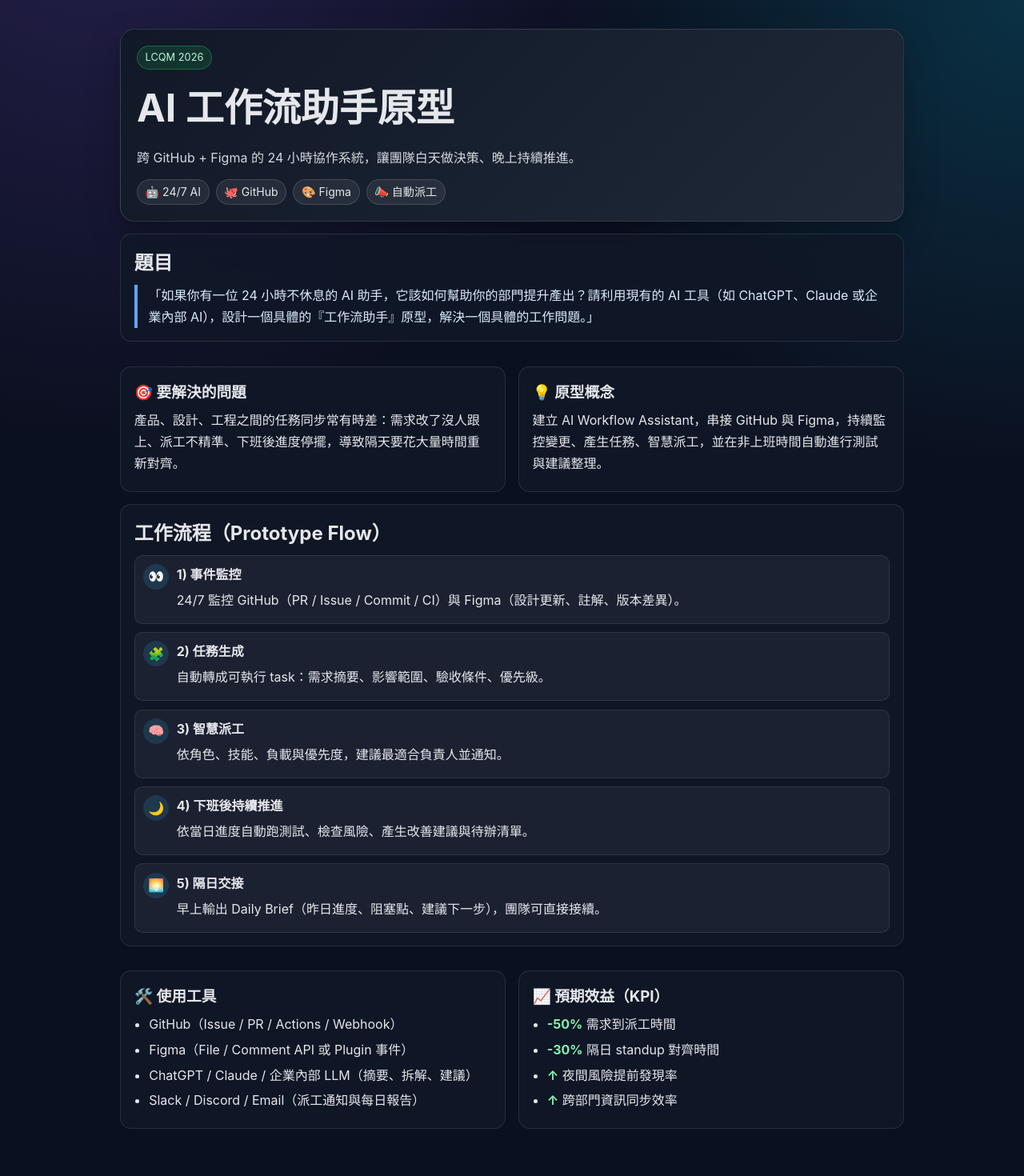
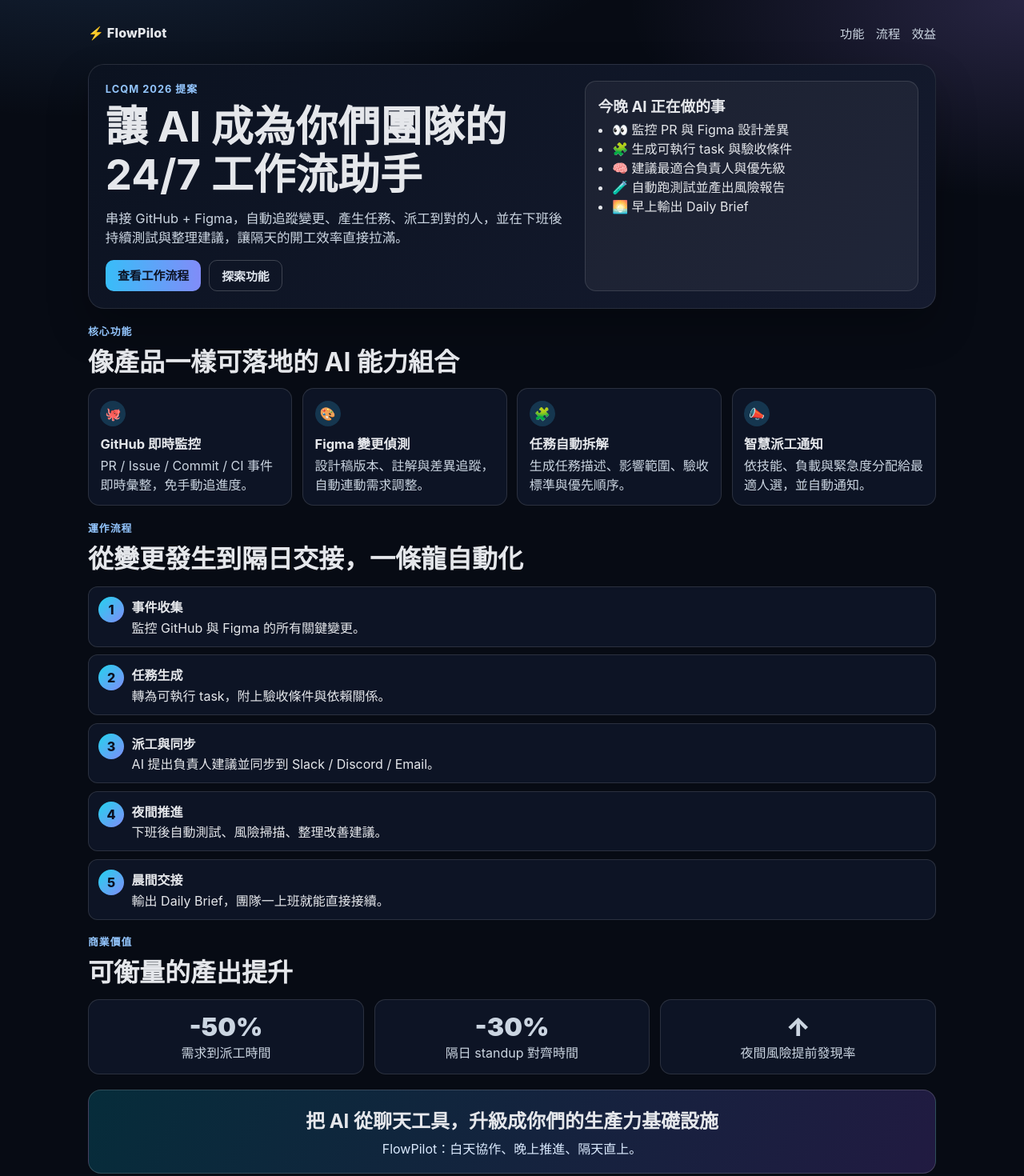
Before and after one commit to kerokerokerokerokerokero/lctech-lottery, a SvelteKit app: page /lcqm in a window 1280 px wide. Shown: the top 1470 px of the page at 80% size. Built offline with nearby package versions, Linux system fonts and the light colour scheme.

Commit message:
style: redesign lcqm as product-style landing page

```diff
--- a/src/routes/lcqm/+page.svelte
+++ b/src/routes/lcqm/+page.svelte
@@ -1,236 +1,390 @@
 <svelte:head>
-	<title>LCQM｜AI 工作流助手提案</title>
+	<title>FlowPilot｜LCQM AI 工作流助手</title>
+	<meta
+		name="description"
+		content="FlowPilot 是一個串接 GitHub 與 Figma 的 AI 工作流助手，24 小時自動監控、拆解任務、智慧派工，讓團隊隔天直接接手。"
+	/>
 </svelte:head>
 
 <main>
+	<header class="nav">
+		<div class="logo">⚡ FlowPilot</div>
+		<nav>
+			<a href="#features">功能</a>
+			<a href="#workflow">流程</a>
+			<a href="#kpi">效益</a>
+		</nav>
+	</header>
+
 	<section class="hero">
-		<div class="hero-badge">LCQM 2026</div>
-		<h1>AI 工作流助手原型</h1>
-		<p class="subtitle">跨 GitHub + Figma 的 24 小時協作系統，讓團隊白天做決策、晚上持續推進。</p>
-		<div class="chips">
-			<span>🤖 24/7 AI</span>
-			<span>🐙 GitHub</span>
-			<span>🎨 Figma</span>
-			<span>📣 自動派工</span>
+		<div class="hero-copy">
+			<p class="eyebrow">LCQM 2026 提案</p>
+			<h1>讓 AI 成為你們團隊的<br />24/7 工作流助手</h1>
+			<p class="lead">
+				串接 GitHub + Figma，自動追蹤變更、產生任務、派工到對的人，並在下班後持續測試與整理建議，讓隔天的開工效率直接拉滿。
+			</p>
+			<div class="hero-cta">
+				<a class="btn primary" href="#workflow">查看工作流程</a>
+				<a class="btn ghost" href="#features">探索功能</a>
+			</div>
+		</div>
+		<div class="hero-panel">
+			<h3>今晚 AI 正在做的事</h3>
+			<ul>
+				<li>👀 監控 PR 與 Figma 設計差異</li>
+				<li>🧩 生成可執行 task 與驗收條件</li>
+				<li>🧠 建議最適合負責人與優先級</li>
+				<li>🧪 自動跑測試並產出風險報告</li>
+				<li>🌅 早上輸出 Daily Brief</li>
+			</ul>
 		</div>
 	</section>
 
-	<section class="card question">
-		<h2>題目</h2>
-		<blockquote>
-			「如果你有一位 24 小時不休息的 AI 助手，它該如何幫助你的部門提升產出？請利用現有的 AI
-			工具（如 ChatGPT、Claude 或企業內部 AI），設計一個具體的『工作流助手』原型，解決一個具體的工作問題。」
-		</blockquote>
-	</section>
-
-	<section class="grid two">
+	<section id="features" class="section">
+		<div class="section-head">
+			<p class="eyebrow">核心功能</p>
+			<h2>像產品一樣可落地的 AI 能力組合</h2>
+		</div>
+		<div class="cards four">
 			<article class="card">
-			<h3>🎯 要解決的問題</h3>
-			<p>
-				產品、設計、工程之間的任務同步常有時差：需求改了沒人跟上、派工不精準、下班後進度停擺，導致隔天要花大量時間重新對齊。
-			</p>
+				<div class="icon">🐙</div>
+				<h3>GitHub 即時監控</h3>
+				<p>PR / Issue / Commit / CI 事件即時彙整，免手動追進度。</p>
 			</article>
 			<article class="card">
-			<h3>💡 原型概念</h3>
-			<p>
-				建立 AI Workflow Assistant，串接 GitHub 與 Figma，持續監控變更、產生任務、智慧派工，並在非上班時間自動進行測試與建議整理。
-			</p>
+				<div class="icon">🎨</div>
+				<h3>Figma 變更偵測</h3>
+				<p>設計稿版本、註解與差異追蹤，自動連動需求調整。</p>
 			</article>
-	</section>
-
-	<section class="card">
-		<h2>工作流程（Prototype Flow）</h2>
-		<div class="flow">
-			<div class="step">
-				<div class="icon">👀</div>
-				<div>
-					<h4>1) 事件監控</h4>
-					<p>24/7 監控 GitHub（PR / Issue / Commit / CI）與 Figma（設計更新、註解、版本差異）。</p>
-				</div>
-			</div>
-			<div class="step">
+			<article class="card">
 				<div class="icon">🧩</div>
-				<div>
-					<h4>2) 任務生成</h4>
-					<p>自動轉成可執行 task：需求摘要、影響範圍、驗收條件、優先級。</p>
-				</div>
-			</div>
-			<div class="step">
-				<div class="icon">🧠</div>
-				<div>
-					<h4>3) 智慧派工</h4>
-					<p>依角色、技能、負載與優先度，建議最適合負責人並通知。</p>
-				</div>
-			</div>
-			<div class="step">
-				<div class="icon">🌙</div>
-				<div>
-					<h4>4) 下班後持續推進</h4>
-					<p>依當日進度自動跑測試、檢查風險、產生改善建議與待辦清單。</p>
-				</div>
-			</div>
-			<div class="step">
-				<div class="icon">🌅</div>
-				<div>
-					<h4>5) 隔日交接</h4>
-					<p>早上輸出 Daily Brief（昨日進度、阻塞點、建議下一步），團隊可直接接續。</p>
-				</div>
-			</div>
+				<h3>任務自動拆解</h3>
+				<p>生成任務描述、影響範圍、驗收標準與優先順序。</p>
+			</article>
+			<article class="card">
+				<div class="icon">📣</div>
+				<h3>智慧派工通知</h3>
+				<p>依技能、負載與緊急度分配給最適人選，並自動通知。</p>
+			</article>
 		</div>
 	</section>
 
-	<section class="grid two">
-		<article class="card">
-			<h3>🛠️ 使用工具</h3>
-			<ul>
-				<li>GitHub（Issue / PR / Actions / Webhook）</li>
-				<li>Figma（File / Comment API 或 Plugin 事件）</li>
-				<li>ChatGPT / Claude / 企業內部 LLM（摘要、拆解、建議）</li>
-				<li>Slack / Discord / Email（派工通知與每日報告）</li>
-			</ul>
+	<section id="workflow" class="section workflow">
+		<div class="section-head">
+			<p class="eyebrow">運作流程</p>
+			<h2>從變更發生到隔日交接，一條龍自動化</h2>
+		</div>
+
+		<ol>
+			<li>
+				<span>1</span>
+				<div>
+					<h4>事件收集</h4>
+					<p>監控 GitHub 與 Figma 的所有關鍵變更。</p>
+				</div>
+			</li>
+			<li>
+				<span>2</span>
+				<div>
+					<h4>任務生成</h4>
+					<p>轉為可執行 task，附上驗收條件與依賴關係。</p>
+				</div>
+			</li>
+			<li>
+				<span>3</span>
+				<div>
+					<h4>派工與同步</h4>
+					<p>AI 提出負責人建議並同步到 Slack / Discord / Email。</p>
+				</div>
+			</li>
+			<li>
+				<span>4</span>
+				<div>
+					<h4>夜間推進</h4>
+					<p>下班後自動測試、風險掃描、整理改善建議。</p>
+				</div>
+			</li>
+			<li>
+				<span>5</span>
+				<div>
+					<h4>晨間交接</h4>
+					<p>輸出 Daily Brief，團隊一上班就能直接接續。</p>
+				</div>
+			</li>
+		</ol>
+	</section>
+
+	<section id="kpi" class="section">
+		<div class="section-head">
+			<p class="eyebrow">商業價值</p>
+			<h2>可衡量的產出提升</h2>
+		</div>
+		<div class="cards three stats">
+			<article class="card stat">
+				<p class="value">-50%</p>
+				<p class="label">需求到派工時間</p>
 			</article>
-		<article class="card kpi">
-			<h3>📈 預期效益（KPI）</h3>
-			<ul>
-				<li><strong>-50%</strong> 需求到派工時間</li>
-				<li><strong>-30%</strong> 隔日 standup 對齊時間</li>
-				<li><strong>↑</strong> 夜間風險提前發現率</li>
-				<li><strong>↑</strong> 跨部門資訊同步效率</li>
-			</ul>
+			<article class="card stat">
+				<p class="value">-30%</p>
+				<p class="label">隔日 standup 對齊時間</p>
 			</article>
+			<article class="card stat">
+				<p class="value">↑</p>
+				<p class="label">夜間風險提前發現率</p>
+			</article>
+		</div>
+	</section>
+
+	<section class="cta">
+		<h2>把 AI 從聊天工具，升級成你們的生產力基礎設施</h2>
+		<p>FlowPilot：白天協作、晚上推進、隔天直上。</p>
 	</section>
 </main>
 
 <style>
 	:global(body) {
 		margin: 0;
-		font-family: Inter, "Noto Sans TC", system-ui, -apple-system, Segoe UI, Roboto, sans-serif;
-		line-height: 1.7;
+		font-family: Inter, 'Noto Sans TC', system-ui, -apple-system, Segoe UI, Roboto, sans-serif;
 		background:
-			radial-gradient(circle at 10% -10%, #8b5cf633 0%, transparent 35%),
-			radial-gradient(circle at 100% 0%, #06b6d433 0%, transparent 30%),
-			#0b1020;
+			radial-gradient(1200px 500px at 10% -10%, #60a5fa33 0%, transparent 60%),
+			radial-gradient(900px 450px at 100% 0%, #a78bfa33 0%, transparent 55%),
+			#070b14;
 		color: #e5e7eb;
 	}
 
 	main {
-		max-width: 980px;
+		max-width: 1060px;
 		margin: 0 auto;
-		padding: 2.25rem 1.1rem 3.5rem;
+		padding: 1.1rem 1.1rem 3.5rem;
+	}
+
+	.nav {
+		display: flex;
+		justify-content: space-between;
+		align-items: center;
+		padding: 0.75rem 0;
+		margin-bottom: 1rem;
+	}
+
+	.logo {
+		font-weight: 800;
+		letter-spacing: 0.2px;
+	}
+
+	nav {
+		display: flex;
+		gap: 0.9rem;
+	}
+
+	nav a {
+		color: #cbd5e1;
+		text-decoration: none;
+		font-size: 0.95rem;
 	}
 
 	.hero {
-		background: linear-gradient(135deg, #111827, #1f2937);
-		border: 1px solid #ffffff1f;
-		border-radius: 18px;
-		padding: 1.25rem;
-		box-shadow: 0 16px 40px #00000040;
+		display: grid;
+		grid-template-columns: 1.4fr 1fr;
+		gap: 1rem;
+		padding: 1.3rem;
+		border-radius: 20px;
+		background: linear-gradient(140deg, #0b1220, #151b2f);
+		border: 1px solid #ffffff1a;
+		box-shadow: 0 24px 50px #00000044;
 	}
 
-	.hero-badge {
-		display: inline-block;
-		padding: 0.2rem 0.6rem;
-		border-radius: 999px;
-		background: #22c55e26;
-		border: 1px solid #22c55e5e;
-		color: #bbf7d0;
+	.eyebrow {
+		margin: 0;
 		font-size: 0.8rem;
+		font-weight: 700;
+		letter-spacing: 0.08em;
+		text-transform: uppercase;
+		color: #93c5fd;
 	}
 
 	h1 {
 		margin: 0.45rem 0 0;
-		font-size: clamp(2rem, 7vw, 3rem);
+		font-size: clamp(2rem, 6vw, 3.3rem);
+		line-height: 1.15;
 	}
 
-	.subtitle {
-		margin: 0.5rem 0 0;
-		opacity: 0.92;
+	.lead {
+		margin-top: 0.7rem;
+		font-size: 1.03rem;
+		color: #cbd5e1;
 	}
 
-	.chips {
+	.hero-cta {
 		display: flex;
+		gap: 0.6rem;
+		margin-top: 1rem;
 		flex-wrap: wrap;
-		gap: 0.5rem;
+	}
+
+	.btn {
+		padding: 0.52rem 0.95rem;
+		border-radius: 10px;
+		text-decoration: none;
+		font-weight: 650;
+		font-size: 0.93rem;
+	}
+
+	.btn.primary {
+		background: linear-gradient(90deg, #38bdf8, #818cf8);
+		color: #0b1020;
+	}
+
+	.btn.ghost {
+		border: 1px solid #ffffff33;
+		color: #e2e8f0;
+	}
+
+	.hero-panel {
+		background: #ffffff0d;
+		border: 1px solid #ffffff1f;
+		border-radius: 14px;
+		padding: 0.95rem;
+	}
+
+	.hero-panel h3 {
+		margin: 0 0 0.3rem;
+	}
+
+	.hero-panel ul {
+		margin: 0;
+		padding-left: 1.1rem;
+	}
+
+	.section {
+		margin-top: 1.1rem;
+	}
+
+	.section-head h2 {
+		margin: 0.25rem 0 0;
+		font-size: clamp(1.35rem, 3.6vw, 2rem);
+	}
+
+	.cards {
+		display: grid;
+		gap: 0.8rem;
 		margin-top: 0.8rem;
 	}
 
-	.chips span {
-		font-size: 0.88rem;
-		padding: 0.2rem 0.6rem;
-		border-radius: 999px;
-		background: #ffffff12;
-		border: 1px solid #ffffff24;
+	.cards.four {
+		grid-template-columns: repeat(auto-fit, minmax(210px, 1fr));
 	}
 
-	.grid {
-		display: grid;
-		gap: 0.95rem;
-		margin-top: 0.95rem;
-	}
-
-	.grid.two {
-		grid-template-columns: repeat(auto-fit, minmax(280px, 1fr));
+	.cards.three {
+		grid-template-columns: repeat(auto-fit, minmax(210px, 1fr));
 	}
 
 	.card {
-		margin-top: 0.95rem;
-		padding: 1rem 1.05rem;
-		background: #111827cc;
-		border: 1px solid #ffffff1a;
+		background: #0f172acc;
+		border: 1px solid #ffffff1f;
 		border-radius: 14px;
+		padding: 0.9rem;
 	}
 
-	.card :is(h2, h3) {
-		margin: 0 0 0.35rem;
+	.icon {
+		display: inline-grid;
+		place-items: center;
+		width: 2rem;
+		height: 2rem;
+		border-radius: 999px;
+		background: #38bdf833;
+		margin-bottom: 0.35rem;
 	}
 
-	.question blockquote {
-		margin: 0;
-		padding-left: 0.85rem;
-		border-left: 4px solid #60a5fa;
-		color: #dbeafe;
+	.card h3 {
+		margin: 0.2rem 0;
+		font-size: 1.03rem;
 	}
 
-	.flow {
-		display: grid;
-		gap: 0.65rem;
+	.card p {
+		margin: 0;
+		color: #cbd5e1;
 	}
 
-	.step {
+	.workflow ol {
+		list-style: none;
+		margin: 0.9rem 0 0;
+		padding: 0;
+		display: grid;
+		gap: 0.6rem;
+	}
+
+	.workflow li {
 		display: grid;
 		grid-template-columns: 2rem 1fr;
 		gap: 0.6rem;
-		padding: 0.65rem;
-		border-radius: 10px;
-		background: #ffffff0d;
-		border: 1px solid #ffffff14;
+		padding: 0.75rem;
+		background: #0f172acc;
+		border: 1px solid #ffffff1f;
+		border-radius: 12px;
 	}
 
-	.icon {
+	.workflow span {
 		display: grid;
 		place-items: center;
 		width: 2rem;
 		height: 2rem;
 		border-radius: 999px;
-		background: #38bdf826;
+		font-weight: 800;
+		background: linear-gradient(135deg, #22d3ee, #818cf8);
+		color: #0b1020;
 	}
 
 	h4 {
 		margin: 0;
-		font-size: 1rem;
 	}
 
-	p,
-	li {
-		margin: 0.28rem 0;
+	.workflow li p {
+		margin: 0.1rem 0 0;
 	}
 
-	ul {
-		margin: 0;
-		padding-left: 1.15rem;
+	.stats .stat {
+		text-align: center;
 	}
 
-	.kpi strong {
+	.value {
+		margin: 0;
+		font-size: 2rem;
+		font-weight: 900;
 		color: #86efac;
 	}
+
+	.label {
+		margin: 0.2rem 0 0;
+		color: #cbd5e1;
+	}
+
+	.cta {
+		margin-top: 1.2rem;
+		padding: 1.2rem;
+		text-align: center;
+		border-radius: 16px;
+		background: linear-gradient(120deg, #06b6d433, #8b5cf633);
+		border: 1px solid #ffffff29;
+	}
+
+	.cta h2 {
+		margin: 0;
+	}
+
+	.cta p {
+		margin: 0.35rem 0 0;
+		color: #dbeafe;
+	}
+
+	@media (max-width: 840px) {
+		.nav {
+			flex-direction: column;
+			align-items: flex-start;
+			gap: 0.45rem;
+		}
+
+		.hero {
+			grid-template-columns: 1fr;
+		}
+	}
 </style>
```
Lines whose indentation alone changed are shown as unchanged.
